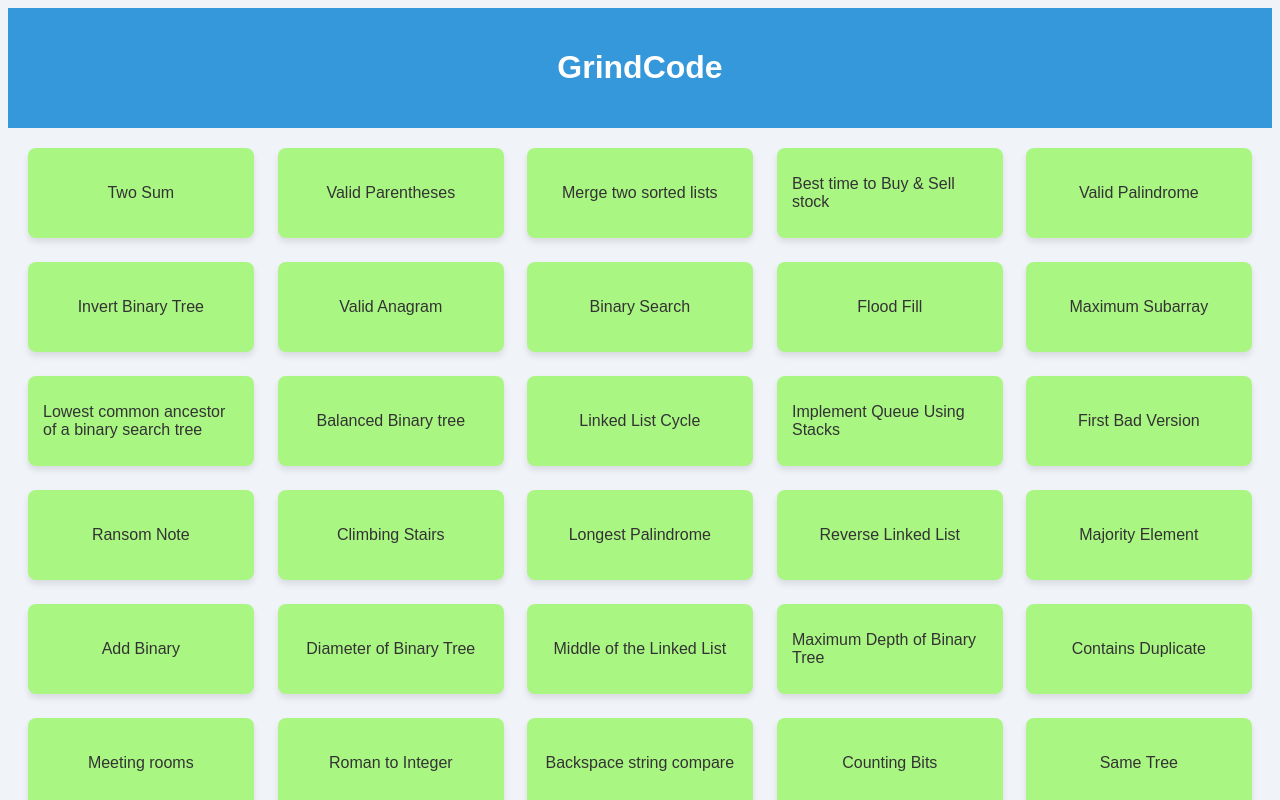
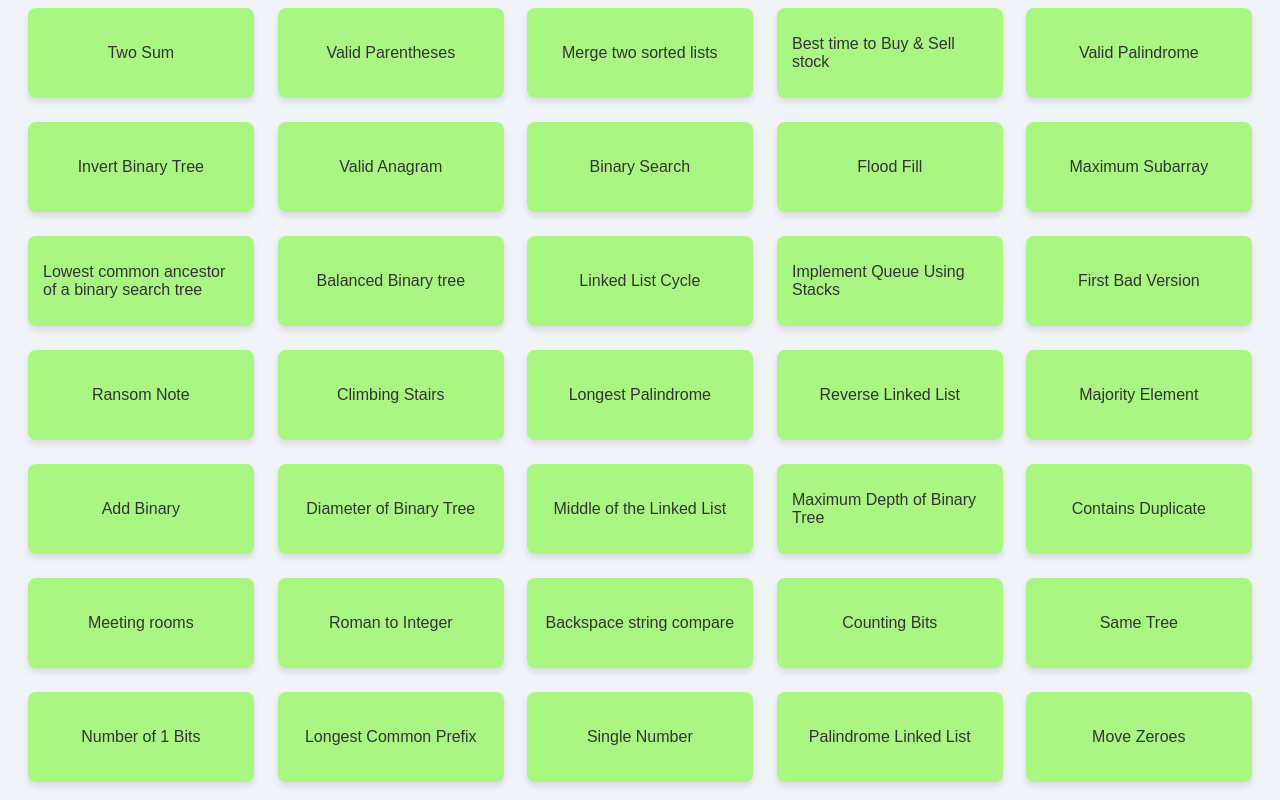
Before and after one commit to vivekchand/grind169, a React (Create React App) app: page / in a window 1280 px wide. Shown: the top 800 px of the page. Built offline with nearby package versions, Linux system fonts and the light colour scheme.

Commit message:
Update App.js

```diff
--- a/src/App.js
+++ b/src/App.js
@@ -3,12 +3,10 @@ import React from "react";
 import './App.css'
 
 import CardsList from "./components/CardsList";
-import Header from "./components/Header";
 
 function App() {
   return (
     <div>
-      <Header />
       <CardsList />
     </div>
   );
```
